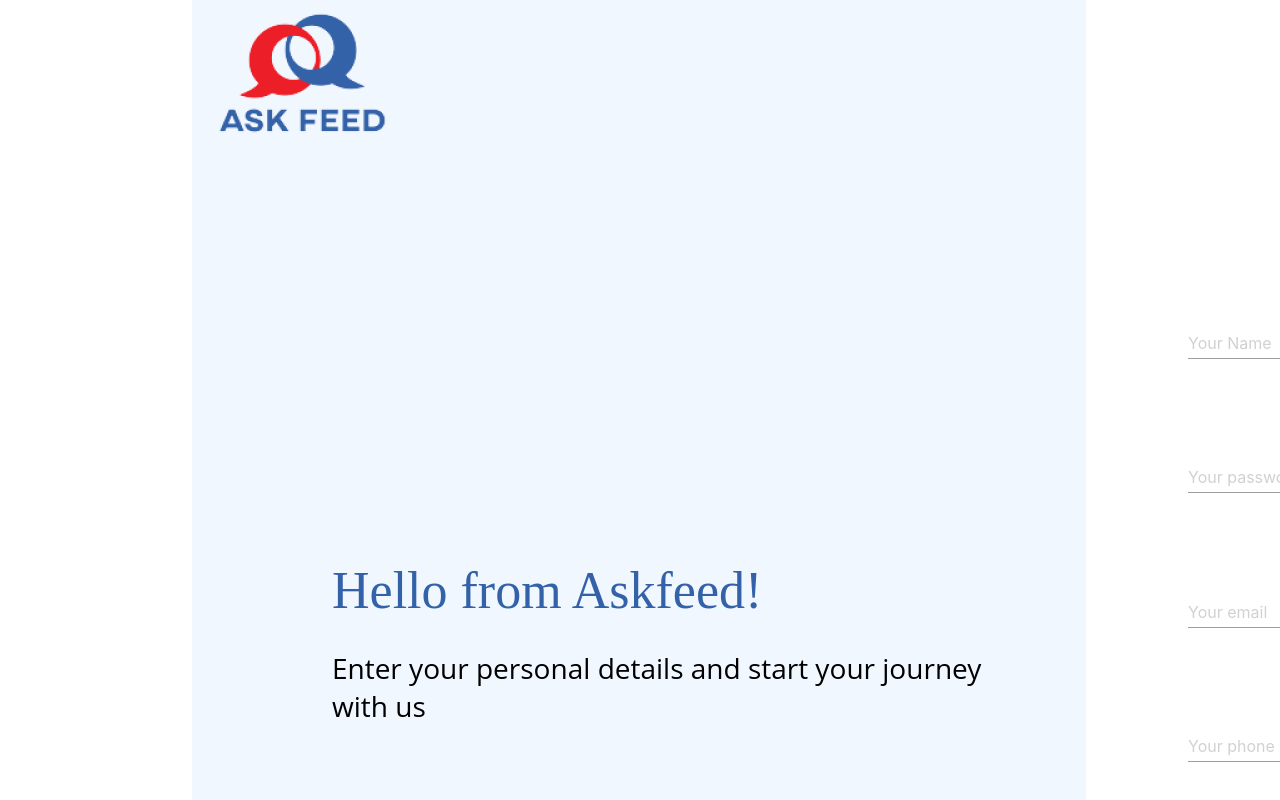
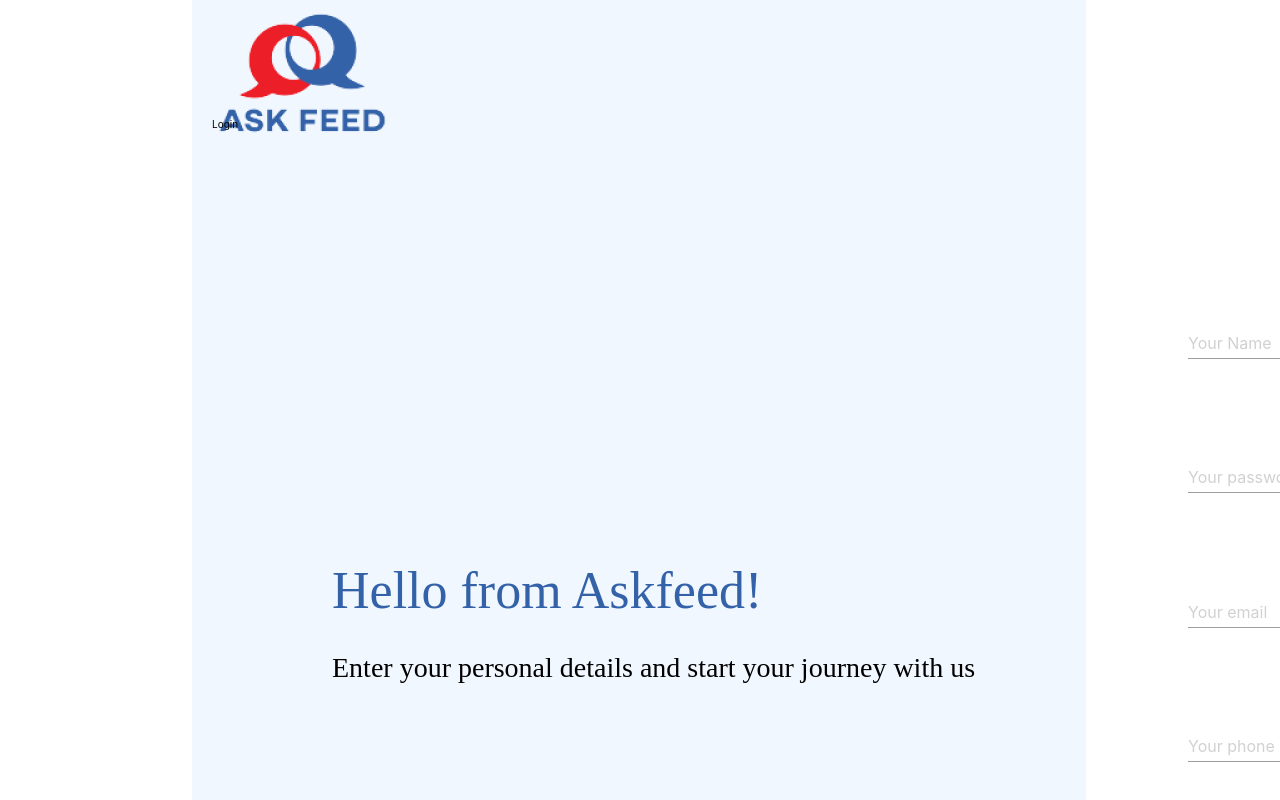
Before and after one commit to SpringRole/ask-feed-frontend, a React (Create React App) app: page /register in a window 1280 px wide. Shown: the top 800 px of the page. Built offline with nearby package versions, Linux system fonts and the light colour scheme.

Commit message:
Update Signup.css

```diff
--- a/src/components/Signup.css
+++ b/src/components/Signup.css
@@ -9,7 +9,7 @@ html {
   left: 14rem;
   top: 53rem;
 
-  font-family: Paytone One;
+  font-family: Paytone One sans-serif;
   font-style: normal;
   font-weight: normal;
   font-size: 5.2rem;
@@ -26,7 +26,7 @@ html {
   left: 14rem;
   top: 62.1rem;
 
-  font-family: Open Sans;
+  font-family: Open Sans sans-serif;
   font-style: normal;
   font-weight: normal;
   font-size: 2.8rem;
@@ -59,7 +59,7 @@ html {
   left: 123.3rem;
   top: 11rem;
 
-  font-family: Open Sans;
+  font-family: Open Sans sans-serif;
   font-style: normal;
   font-weight: 600;
   font-size: 2.2rem;
@@ -137,16 +137,6 @@ html {
   border-radius: 0.5rem;
 }
 
-.left-column {
-  position: absolute;
-  width: 89.4rem;
-  height: 159rem;
-  left: 0rem;
-  top: 0rem;
-
-  background: #f1f7ff;
-}
-
 .divider {
   position: absolute;
   width: 67.2rem;
@@ -164,7 +154,7 @@ html {
   left: 132.2rem;
   top: 103rem;
 
-  font-family: Open Sans;
+  font-family: Open Sans sans-serif;
   font-style: normal;
   font-weight: 600;
   font-size: 2.2rem;
@@ -190,7 +180,7 @@ html {
   left: 127.7rem;
   top: 113.5rem;
 
-  font-family: Open Sans;
+  font-family: Open Sans sans-serif;
   font-style: normal;
   font-weight: 600;
   font-size: 2.2rem;
@@ -204,16 +194,30 @@ html {
 
 .login-btn {
   position: absolute;
+  width: 0.0001rem;
+  height: 7.6rem;
+  /* left: 154.3rem; */
+  left: 1.3rem;
+  top: 8.7rem;
+
+  background: #f1f7ff;
+  border: 0.1rem solid #f1f7ff;
+  box-sizing: border-box;
+  border-radius: 0.5rem;
+}
+/* .login-btn {
+  position: absolute;
   width: 23.7rem;
   height: 7.6rem;
-  left: 154.3rem;
+  /* left: 154.3rem; */
+/*left: 1.3rem;
   top: 8.7rem;
 
   background: #ffffff;
   border: 0.1rem solid #3362a8;
   box-sizing: border-box;
   border-radius: 0.5rem;
-}
+} */
 
 .logo {
   position: absolute;
@@ -242,7 +246,7 @@ html {
   left: 99.6rem;
   top: 135.3rem;
   font-size: 2.2rem;
-  font-family: Open Sans;
+  font-family: Open Sans sans-serif;
   font-style: normal;
   font-weight: 600;
 
```
